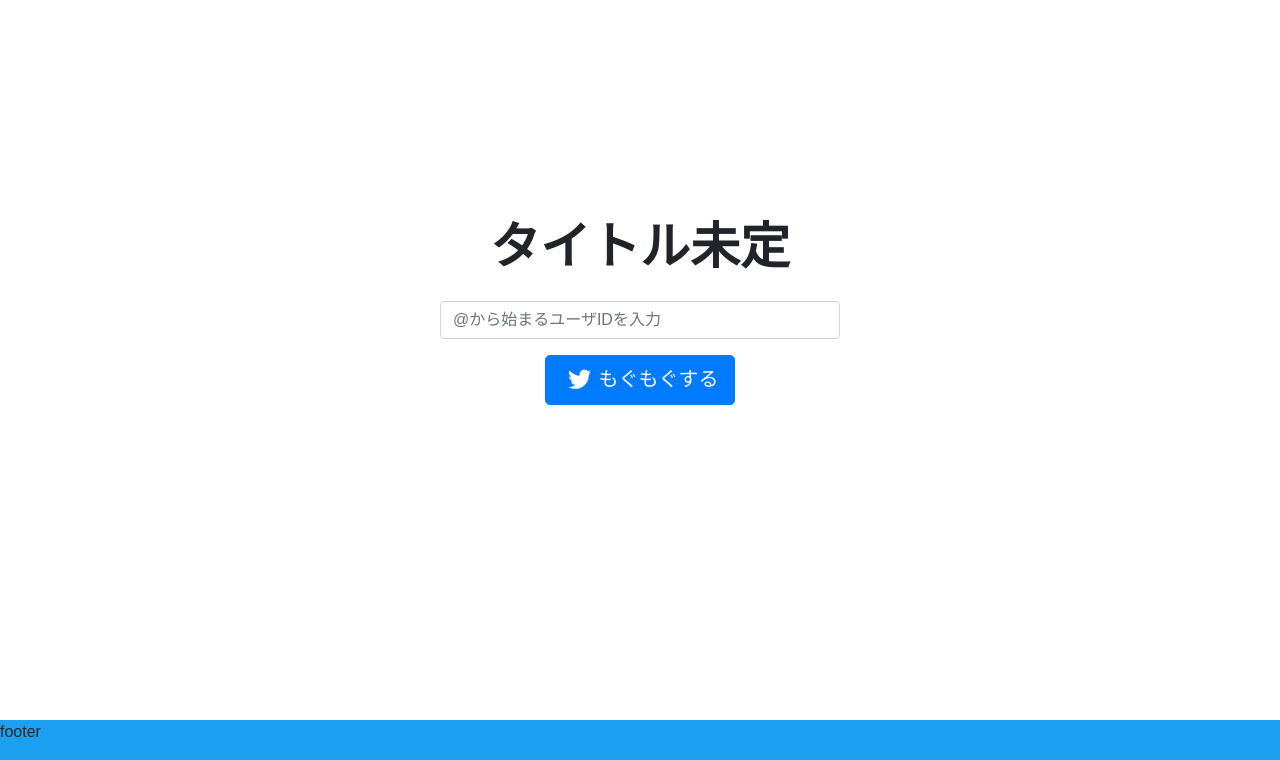
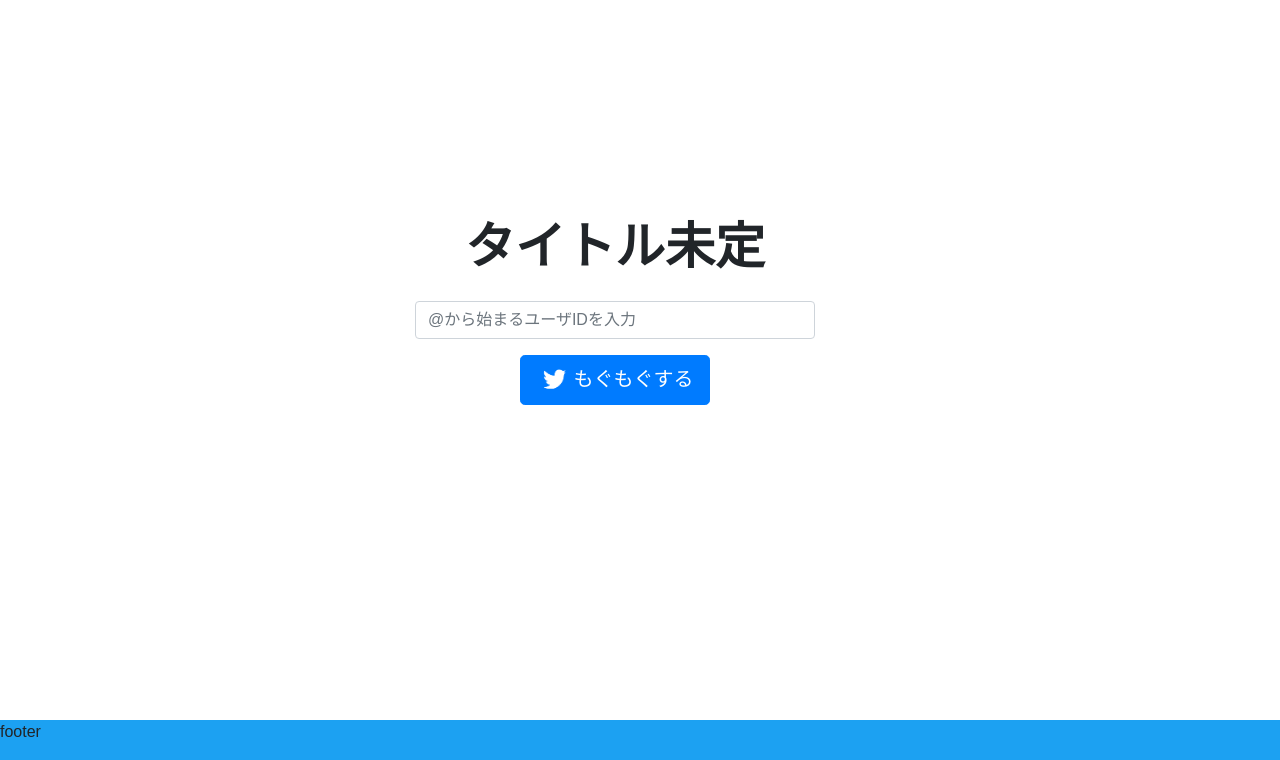
Before and after one commit to youchann/nats, a Flask app: page / in a window 1280 px wide. Shown: the part 40-800 px from the top of the page. Run offline with Flask 2, Linux system fonts and the light colour scheme; some libraries are stand-ins or nearby versions.

Commit message:
cssのめも

```diff
--- a/natsugash/static/css/style.css
+++ b/natsugash/static/css/style.css
@@ -1,7 +1,9 @@
+/* フォントの指定 */
 * {
   font-family: Arial, "ヒラギノ角ゴ Pro W3", "Hiragino Kaku Gothic Pro", "Osaka", "メイリオ", "Meiryo", "ＭＳ Ｐゴシック", "MS PGothic", sans-serif;
 }
 
+/* ヘッダーとフッター */
 header {
   background: #1ca1f2;
   color: white;
@@ -11,20 +13,22 @@ footer {
   background: #1ca1f2;
 }
 
+/* ヘッダーフッターを固定してる？？ */
 .main-wrapper {
   display: flex;
   flex-direction: column;
   min-height: 100vh;
 }
 
+/* index画面のメインタイトル */
 #main-title{
   text-align: center;
   font-size: 50px;
   font-weight: bold;
 }
 
+/* layoutでのbodyまとめてるやつ */
 .container_custom {
-  /* background: blue; */
   margin: 0 auto;
   vertical-align: middle;
   text-align: center;
@@ -37,6 +41,7 @@ footer {
   margin-left: -250px;
 }
 
+/* index画面の文字とかの部分をまとめた部分 */
 .index-wrapper {
   margin: 0 auto;
   vertical-align: middle;
@@ -46,8 +51,8 @@ footer {
   height: 400px;
   top: 50%;
   left: 50%;
-  margin-top: -150px;
-  margin-left: -200px;
+  margin-top: -30%;
+  margin-left: -45%;
 }
 
 /* --- loading --- */
```
Also changed, not shown: 17 other files.
